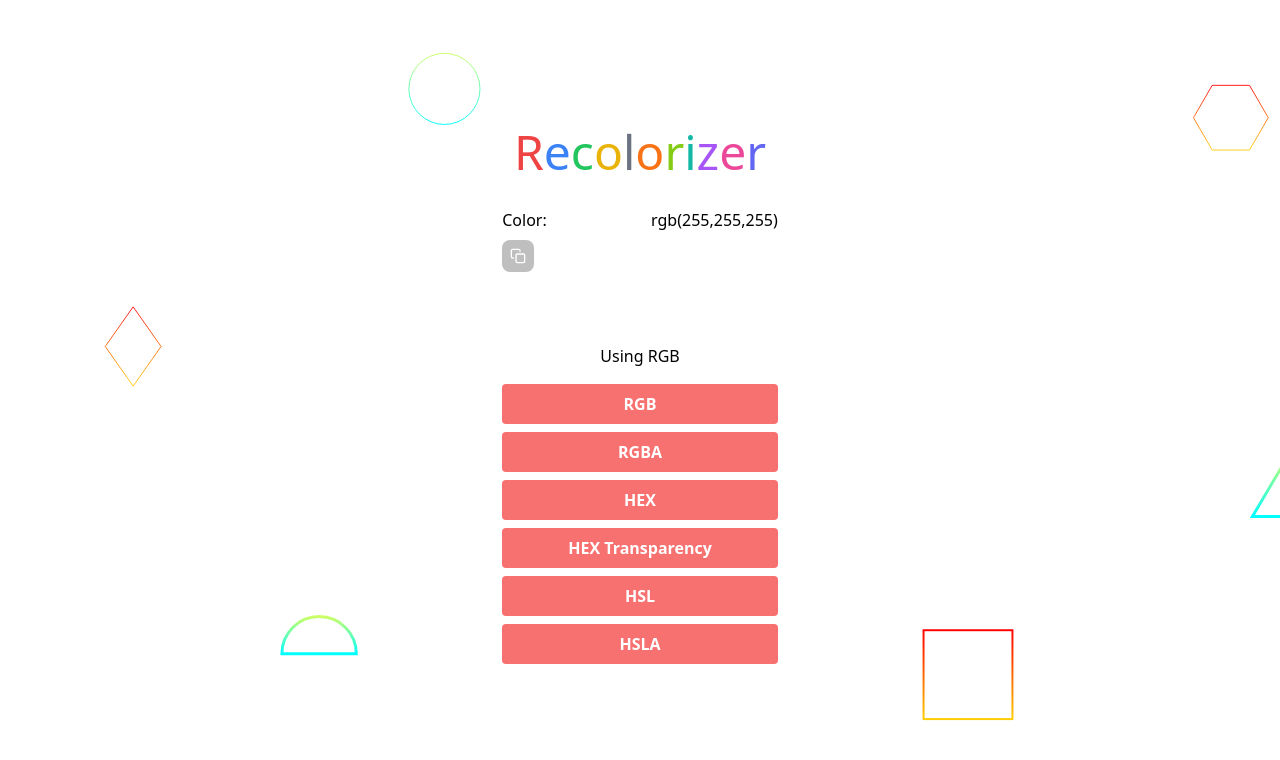
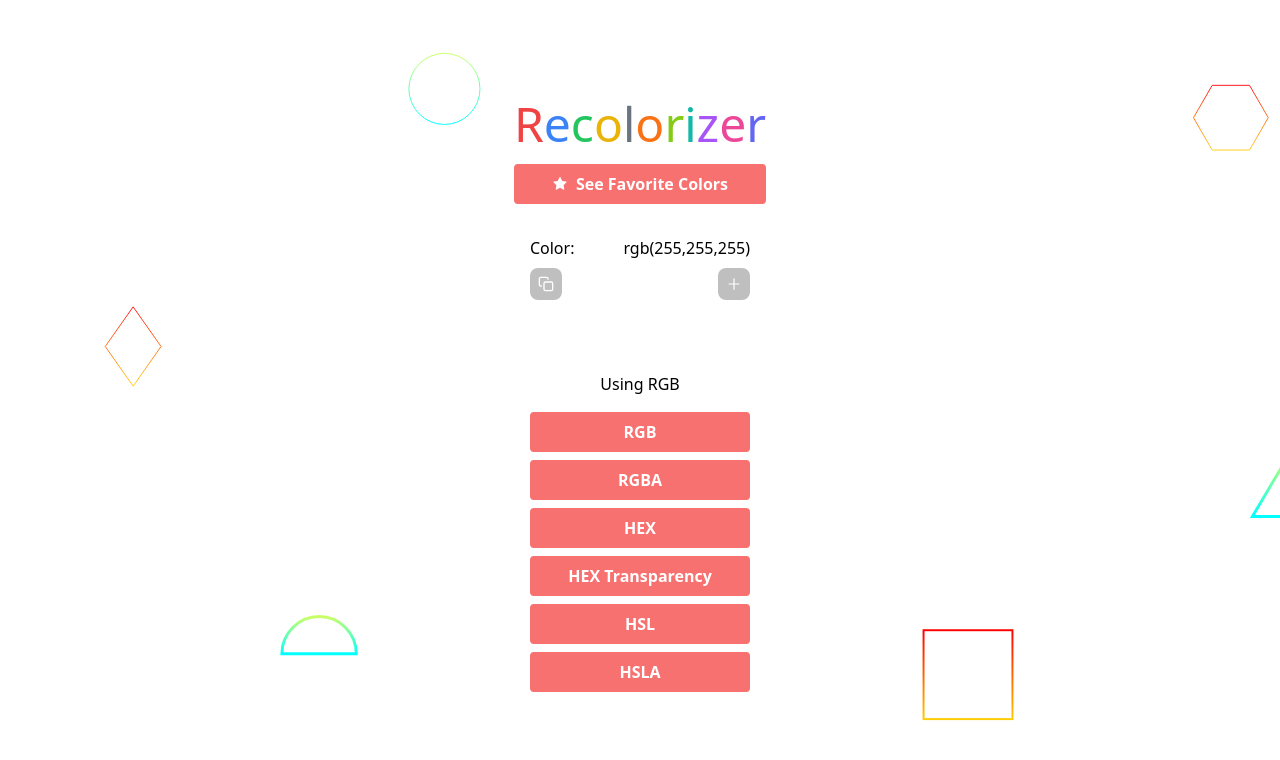
Before and after one commit to Remania/recolorizer, a React (Create React App) app: page /colors in a window 1280 px wide. Shown: the top 760 px of the page. Built offline with nearby package versions, Linux system fonts and the light colour scheme.

Commit message:
adding react redux and fav colors

```diff
--- a/package.json
+++ b/package.json
@@ -3,12 +3,15 @@
   "version": "0.1.0",
   "private": true,
   "dependencies": {
+    "@reduxjs/toolkit": "^1.7.2",
     "@testing-library/jest-dom": "^5.16.2",
     "@testing-library/react": "^12.1.2",
     "@testing-library/user-event": "^13.5.0",
     "react": "^17.0.2",
+    "react-copy-to-clipboard": "^5.0.4",
     "react-dom": "^17.0.2",
     "react-icons": "^4.3.1",
+    "react-redux": "^7.2.6",
     "react-router-dom": "^6.2.1",
     "react-scripts": "5.0.0",
     "react-spring": "^9.4.3",
--- a/src/App.jsx
+++ b/src/App.jsx
@@ -1,6 +1,8 @@
+import React from "react"
 import { Routes, Route } from "react-router-dom"
+import HomePage from "./pages/HomePage";
 import ColorsPage from "./pages/ColorsPage";
-import HomePage from "./pages/HomePage";
+import FavColorsPages from "./pages/FavColorsPage";
 
 function App() {
   return (
@@ -8,6 +10,7 @@ function App() {
       <Routes>
         <Route path="/" element={<HomePage />} />
         <Route path="/colors" element={<ColorsPage />} />
+        <Route path="/colors/favorites" element={<FavColorsPages />} />
       </Routes>
     </div>
   );
--- a/src/components/GenRandColor.jsx
+++ b/src/components/GenRandColor.jsx
@@ -1,22 +1,38 @@
 import React, { useState } from 'react'
+import { useSelector, useDispatch } from 'react-redux'
+import { store_color } from '../store/features/colorSlice'
+
 import genRandNumberByArray from "../helpers/genRandNumberByArray"
 import genRandFloat from "../helpers/genRandFloat"
 import genRandNumber from "../helpers/genRandNumber"
+
 import { FiCopy } from "react-icons/fi"
+import { AiOutlinePlus } from "react-icons/ai"
+
 import { ToastContainer, toast } from 'react-toastify';
 import 'react-toastify/dist/ReactToastify.css';
 import ReactTooltip from 'react-tooltip';
 
+import { CopyToClipboard } from 'react-copy-to-clipboard'
+
 const GenRandColor = () => {
+  const colors = useSelector((state) => state.colors)
+  const dispatch = useDispatch()
+
   const [colorValue, setColorValue] = useState("rgb(255,255,255)")
   const [colorType, setColorType] = useState("RGB")
 
+  const saveColor = () => {
+    dispatch(store_color(colorValue))
+    toast(`${colorValue.toUpperCase()} saved!!!`)
+  }
+
+
+  //* GEN RGB COLOR
   const rgb = []
   for (let i = 0; i < 256; i++) {
     rgb.push(i)
   }
-
-  //* GEN RGB COLOR
   const genRgbColor = (e) => {
     let rgbColor = "rgb"
     let rgbItems = []
@@ -106,27 +122,35 @@ const GenRandColor = () => {
     setColorValue(hslaColor)
   }
 
-  //* HANDLE COPY
-  const handleCopy = () => {
-    const copy_input = document.getElementById("copy_input")
-    copy_input.select()
-    document.execCommand("copy")
-    toast(`${colorValue.toUpperCase()} copied!!!`)
+  //* COPY COLOR
+  const copyColor = (color) => {
+    toast(`${color.toUpperCase()} copied!!!`)
   }
 
   return (
     <div className='container mx-auto p-4 mt-4'>
         <div className='flex justify-between items-center'>
             <h4>Color:</h4>
-            <input type='text' readOnly className='text-right font-medium focus:outline-none selection:bg-transparent' id="copy_input" value={colorValue} onChange={() => setColorValue(colorValue)} />
+            <span className='font-medium'>{colorValue}</span>
         </div>
         <div style={{ background: `${colorValue}` }} className='w-full h-24 my-2 transition ease-in-out relative rounded-lg'>
+            <CopyToClipboard
+              text={colorValue}
+              onCopy={() => copyColor(colorValue)}
+            >
+              <button
+              data-tip="Copy"
+              type='button'
+              className='copy top-0 left-0 absolute p-2 text-white rounded-lg hover:bg-gray-700 active:scale-75 transition ease-in-out'>
+                <FiCopy />
+              </button>
+            </CopyToClipboard>
             <button
-            data-tip="Copy"
+            data-tip="Save"
             type='button'
-            onClick={handleCopy}
-            className='copy top-0 left-0 absolute p-2 text-white rounded-lg hover:bg-gray-700 active:scale-75 transition ease-in-out'>
-                <FiCopy />
+            onClick={saveColor}
+            className='copy top-0 right-0 absolute p-2 text-white rounded-lg hover:bg-gray-700 active:scale-75 transition ease-in-out'>
+              <AiOutlinePlus />
             </button>
         </div>
         <h3>Using <span className='font-medium'>{colorType}</span></h3>
@@ -148,7 +172,7 @@ const GenRandColor = () => {
             className='btn-primary' type='button'>HSLA</button>
         </div>
         <ToastContainer
-            pauseOnHover={false}
+          pauseOnHover={false}
         />
         <ReactTooltip
           place='bottom'
--- a/src/index.css
+++ b/src/index.css
@@ -17,3 +17,17 @@
       @apply bg-red-400 hover:bg-red-500 text-white font-bold py-2 px-4 rounded transition ease-in-out;
     }
 }
+::-webkit-scrollbar {
+    width: 5px;
+}
+
+::-webkit-scrollbar-track {
+    -webkit-border-radius: 10px;
+    background-color:white;
+    border-radius: 10px;
+}
+::-webkit-scrollbar-thumb {
+    -webkit-border-radius: 10px;
+    border-radius: 10px;
+    background:gray;
+}
--- a/src/index.js
+++ b/src/index.js
@@ -4,12 +4,16 @@ import './index.css';
 import App from './App';
 import reportWebVitals from './reportWebVitals';
 import { BrowserRouter } from "react-router-dom"
+import store from './store'
+import { Provider } from 'react-redux'
 
 ReactDOM.render(
   <React.StrictMode>
-    <BrowserRouter>
-      <App />
-    </BrowserRouter>
+    <Provider store={store}>
+      <BrowserRouter>
+        <App />
+      </BrowserRouter>
+    </Provider>
   </React.StrictMode>,
   document.getElementById('root')
 );
--- a/src/pages/ColorsPage.jsx
+++ b/src/pages/ColorsPage.jsx
@@ -1,6 +1,7 @@
 import React from 'react'
 import { Link } from "react-router-dom"
 import GenRandColor from '../components/GenRandColor'
+import { AiFillStar } from "react-icons/ai"
 
 const ColorsPage = () => {
   return (
@@ -21,6 +22,12 @@ const ColorsPage = () => {
                   <span className='text-indigo-500'>r</span>
               </div>
             </Link>
+            <Link to="/colors/favorites">
+              <button type='button' className='flex justify-center items-center gap-2 btn-primary w-full'>
+                <AiFillStar />
+                See Favorite Colors
+              </button>
+            </Link>
             <GenRandColor />
         </div>
     </div>
--- /dev/null
+++ b/src/pages/FavColorsPage.jsx
@@ -0,0 +1,92 @@
+import React, { useEffect } from 'react'
+import { Link } from "react-router-dom"
+import { useSelector, useDispatch } from 'react-redux'
+import { IoIosColorPalette } from "react-icons/io"
+import { CopyToClipboard } from 'react-copy-to-clipboard'
+
+import { ToastContainer, toast } from 'react-toastify';
+import 'react-toastify/dist/ReactToastify.css';
+import ReactTooltip from 'react-tooltip'
+
+const FavColorsPage = () => {
+  const colors = useSelector((state) => state.colors)
+  const dispatch = useDispatch()
+
+  useEffect(() => {
+    console.log(colors)
+  }, [])
+
+
+  const copyColor = (color) => {
+    toast(`${color.toUpperCase()} copied!!!`)
+  }
+
+  return (
+    <div className='bg w-full h-screen flex justify-center items-center flex-col text-center'>
+        <div className='body'>
+            <Link to='/'>
+              <div className='text-5xl mt-2 mb-4'>
+                  <span className='text-red-500'>R</span>
+                  <span className='text-blue-500'>e</span>
+                  <span className='text-green-500'>c</span>
+                  <span className='text-yellow-500'>o</span>
+                  <span className='text-gray-500'>l</span>
+                  <span className='text-orange-500'>o</span>
+                  <span className='text-lime-500'>r</span>
+                  <span className='text-teal-500'>i</span>
+                  <span className='text-purple-500'>z</span>
+                  <span className='text-pink-500'>e</span>
+                  <span className='text-indigo-500'>r</span>
+              </div>
+            </Link>
+            <Link to="/colors">
+              <button type='button' className='flex justify-center items-center gap-2 btn-primary w-full'>
+                <IoIosColorPalette />
+                Generate Random Color
+              </button>
+            </Link>
+            {
+              (colors.length > 0)
+              ? (
+                <>
+                  <ul className='mt-2 h-96 overflow-y-scroll px-2'>
+                    {
+                      colors.map(color => (
+                        <li key={color.id} className="relative">
+                          <input type='text' readOnly className='w-0' id="copy_color" value={color.color} />
+                          <div
+                          style={{ backgroundColor: `${color.color}` }}
+                          className="w-full h-24 mb-4 border border-gray-300 rounded-lg"
+                          >
+                          </div>
+                          <CopyToClipboard
+                          text={color.color}
+                          onCopy={() => copyColor(color.color)}
+                          >
+                            <button
+                            data-tip="Copy"
+                            type='button'
+                            className='copy bottom-0 left-0 absolute p-2 text-white rounded-lg hover:bg-gray-700 active:scale-75 transition ease-in-out'>
+                              {color.color}
+                            </button>
+                          </CopyToClipboard>
+                        </li>
+                      ))
+                    }
+                  </ul>
+                </>
+              )
+              : <p className='mt-4 text-xl'>No favorites colors yet...</p>
+            }
+        </div>
+        <ToastContainer
+          pauseOnHover={false}
+        />
+        <ReactTooltip
+          place='bottom'
+        />
+    </div>
+  )
+}
+
+export default FavColorsPage
--- /dev/null
+++ b/src/store/features/colorSlice.js
@@ -0,0 +1,30 @@
+import { createSlice } from "@reduxjs/toolkit";
+const createColorsStorage = () => {
+    if (localStorage.getItem("colors") === null) {
+        localStorage.setItem("colors", "[]")
+        console.log("db created")
+    } else {
+        console.log("db already exists")
+    }
+}
+createColorsStorage()
+
+let colorsData = JSON.parse(localStorage.getItem("colors"))
+
+export const colorSlice = createSlice({
+    name: "colors",
+    initialState: colorsData,
+    reducers: {
+        store_color: (state, color) => {
+            state.push({
+                id: Date.now(),
+                color: color.payload,
+            })
+            localStorage.setItem("colors", JSON.stringify(state))
+        }
+    }
+})
+
+export const { set_colors, store_color } = colorSlice.actions
+
+export default colorSlice.reducer
--- /dev/null
+++ b/src/store/index.js
@@ -0,0 +1,8 @@
+import { configureStore } from '@reduxjs/toolkit'
+import colorsReducer from './features/colorSlice'
+
+export default configureStore({
+  reducer: {
+    colors: colorsReducer
+  },
+})
```
Also changed, not shown: 1 other file (tests, documents, lock files or other folders).
